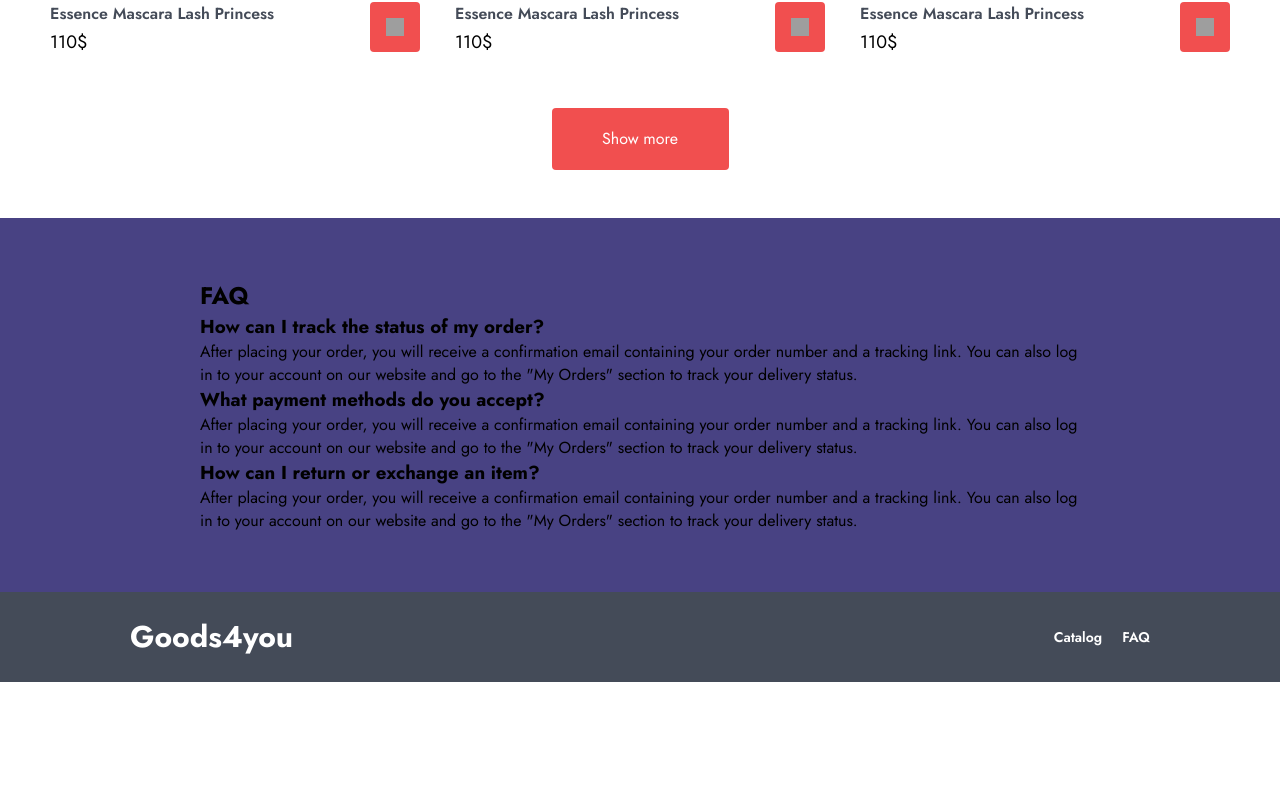
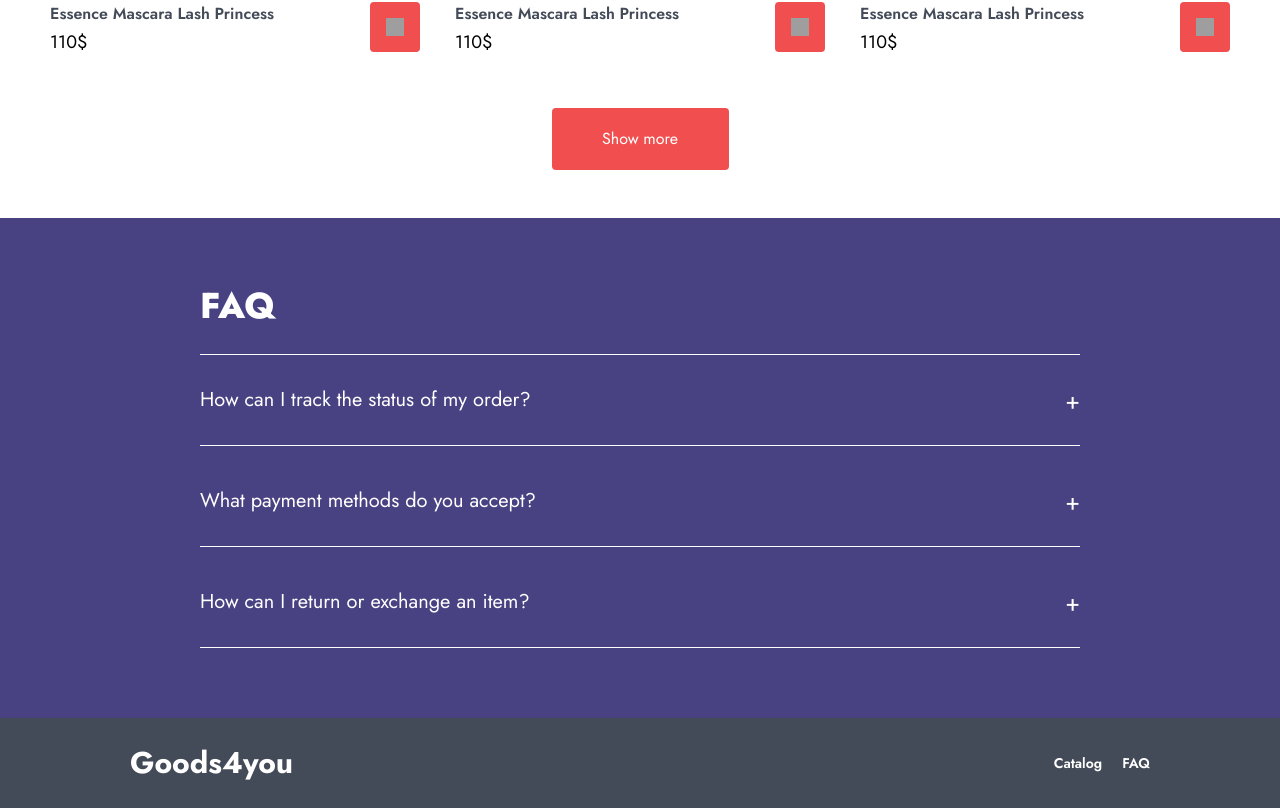
Before and after one commit to vakal-y/Marketplace-Goods4you, a React (Vite) app: page / in a window 1280 px wide. Shown: the part 2316-3124 px from the top of the page. Before the commit the page ends 2998 px from the top, so only its background shows below. Built offline with nearby package versions, Linux system fonts and the light colour scheme; grey boxes are pictures that could not be loaded.

Commit message:
add accordion

```diff
--- a/src/pages/HomePage.tsx/HomePage.module.scss
+++ b/src/pages/HomePage.tsx/HomePage.module.scss
@@ -149,6 +149,69 @@
             flex-direction: column;
             margin        : 0 auto;
             padding       : 60px 0;
+
+            h2 {
+                padding-bottom: 20px;
+                border-bottom : 1px solid$white;
+
+                color      : $white;
+                font-size  : 36px;
+                font-weight: 800;
+                line-height: 56px;
+            }
+
+            .faqItem {
+                border-bottom: 1px solid $white;
+                margin-bottom: 10px;
+
+                .faqHeader {
+                    display        : flex;
+                    justify-content: space-between;
+                    align-items    : center;
+                    cursor         : pointer;
+                    padding        : 10px 0;
+
+                    h3 {
+                        margin: 20px 0;
+
+                        color      : $white;
+                        font-size  : 20px;
+                        font-weight: 400;
+                        line-height: 30px;
+                    }
+
+                    .icon {
+                        color     : $white;
+                        font-size : 24px;
+                        transition: transform 0.3s ease;
+                    }
+
+                    &.open .icon {
+                        transform: rotate(45deg);
+                    }
+                }
+
+                .faqContentInner {
+                    overflow  : hidden;
+                    max-height: 0;
+                    transition: max-height 0.3s ease, padding 0.3s ease;
+                    padding   : 0 10px;
+
+                    &.open {
+                        max-height: 200px;
+                        padding   : 10px 10px;
+                    }
+
+                    p {
+                        margin-bottom: 20px;
+
+                        color      : $white;
+                        font-size  : 16px;
+                        font-weight: 600;
+                        line-height: 26px;
+                    }
+                }
+            }
         }
     }
 }
--- a/src/pages/HomePage.tsx/HomePage.tsx
+++ b/src/pages/HomePage.tsx/HomePage.tsx
@@ -10,6 +10,7 @@
     const [products, setProducts] = useState<Product[]>([]);
     const [page, setPage] = useState(1);
     const [perPage, setPerPage] = useState(12);
+    const [faqOpen, setFaqOpen] = useState<number[]>([]);
 
     useEffect(() => {
         fetch('/data.json')
@@ -20,6 +21,14 @@
 
     const loadMoreProducts = () => {
         setPerPage(perPage + 12);
+    };
+
+    const toggleFaq = (index: number) => {
+        setFaqOpen((prevOpen) =>
+            prevOpen.includes(index)
+                ? prevOpen.filter((i) => i !== index)
+                : [...prevOpen, index]
+        );
     };
 
     return (
@@ -61,18 +70,41 @@
                     </button>
                 )}
             </section>
-            <section id="faq" className={styles.faq}>
+            <section id="faq" className={styles.faq} aria-labelledby="faq-heading">
                 <div className={styles.faqContent}>
-                    <h2>FAQ</h2>
+                    <h2 id="faq-heading">FAQ</h2>
                     <div>
-                        <h3>How can I track the status of my order?</h3>
-                        <p>After placing your order, you will receive a confirmation email containing your order number and a tracking link. You can also log in to your account on our website and go to the "My Orders" section to track your delivery status.</p>
-                        <h3>What payment methods do you accept?</h3>
-                        <p>After placing your order, you will receive a confirmation email containing your order number and a tracking link. You can also log in to your account on our website and go to the "My Orders" section to track your delivery status.</p>
-                        <h3>How can I return or exchange an item?</h3>
-                        <p>After placing your order, you will receive a confirmation email containing your order number and a tracking link. You can also log in to your account on our website and go to the "My Orders" section to track your delivery status.</p>
+                        {[{
+                            id: 1, question: 'How can I track the status of my order?',
+                            answer: 'After placing your order, you will receive a confirmation email containing your order number and a tracking link. You can also log in to your account on our website and go to the "My Orders" section to track your delivery status.'
+                        }, {
+                            id: 2, question: 'What payment methods do you accept?',
+                            answer: 'We accept various payment methods including credit cards, PayPal, and other online payment services. You can choose the most convenient method during the checkout process.'
+                        }, {
+                            id: 3, question: 'How can I return or exchange an item?',
+                            answer: 'If you are not satisfied with your purchase, you can return or exchange the item within 30 days of receipt. Please visit our Returns & Exchanges page for detailed instructions.'
+                        }].map(({ id, question, answer }) => (
+                            <div key={id} className={styles.faqItem}>
+                                <div
+                                    className={`${styles.faqHeader} ${faqOpen.includes(id) ? styles.open : ''}`}
+                                    onClick={() => toggleFaq(id)}
+                                    aria-expanded={faqOpen.includes(id)}
+                                    aria-controls={`faq-answer-${id}`}
+                                    id={`faq-question-${id}`}
+                                >
+                                    <h3>{question}</h3>
+                                    <span className={styles.icon}>{faqOpen.includes(id) ? '-' : '+'}</span>
+                                </div>
+                                <div
+                                    className={`${styles.faqContentInner} ${faqOpen.includes(id) ? styles.open : ''}`}
+                                    id={`faq-answer-${id}`}
+                                    aria-labelledby={`faq-question-${id}`}
+                                >
+                                    <p>{answer}</p>
+                                </div>
+                            </div>
+                        ))}
                     </div>
-
                 </div>
             </section>
         </div>
```
